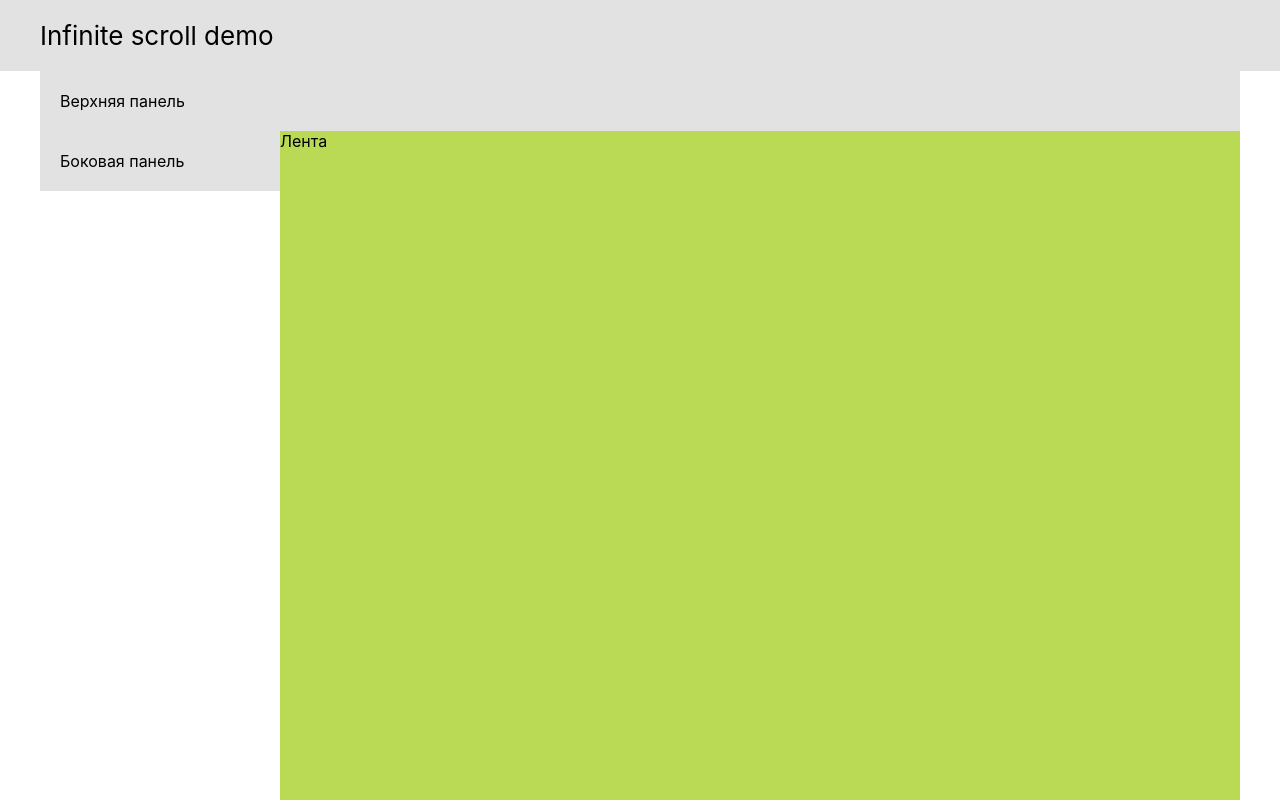
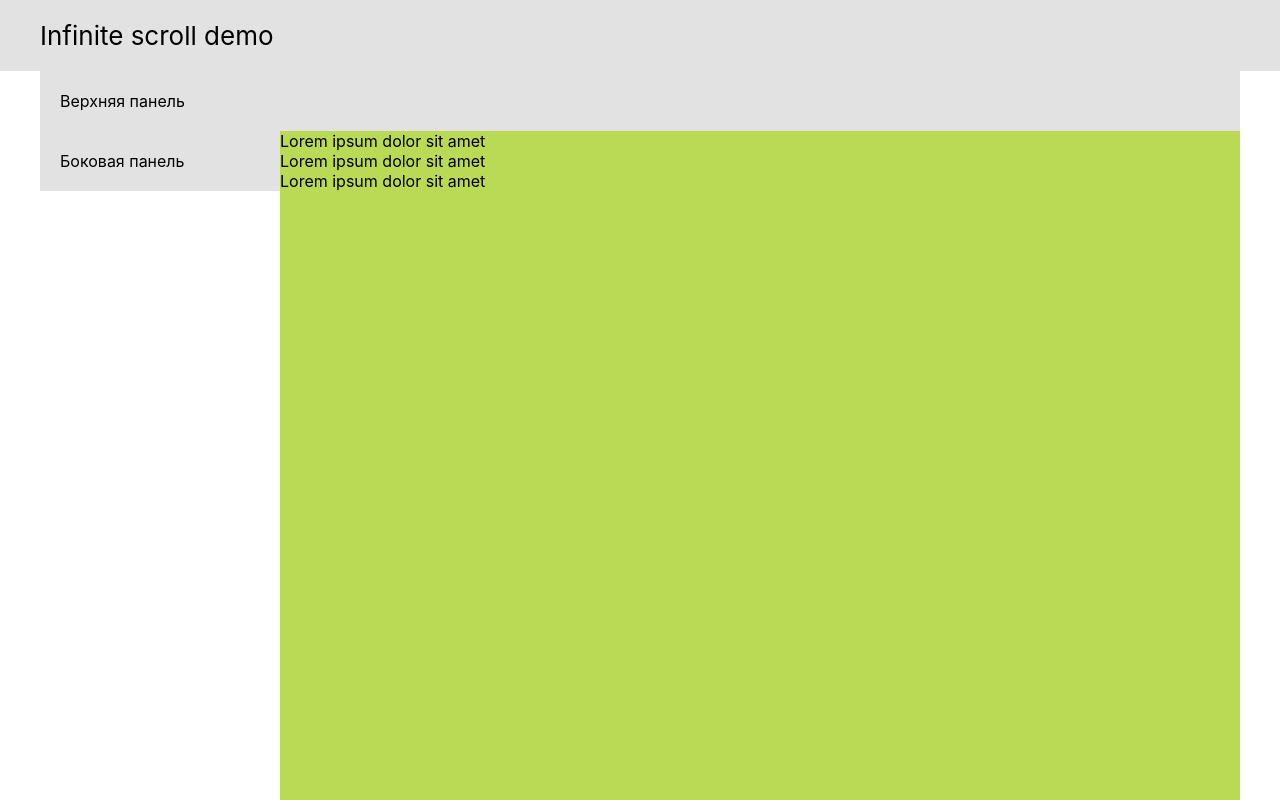
Before and after one commit to beardlessman/infinite-scroll, a React (Create React App) app: page / in a window 1280 px wide. Shown: the top 800 px of the page. Built offline with nearby package versions, Linux system fonts and the light colour scheme; the HTML template or start-up script is replaced by a standard one.

Commit message:
реализует компонент Feed

```diff
--- a/src/App.css
+++ /dev/null
@@ -1,32 +0,0 @@
-.App {
-  text-align: center;
-}
-
-.App-logo {
-  animation: App-logo-spin infinite 20s linear;
-  height: 40vmin;
-}
-
-.App-header {
-  background-color: #282c34;
-  min-height: 100vh;
-  display: flex;
-  flex-direction: column;
-  align-items: center;
-  justify-content: center;
-  font-size: calc(10px + 2vmin);
-  color: white;
-}
-
-.App-link {
-  color: #61dafb;
-}
-
-@keyframes App-logo-spin {
-  from {
-    transform: rotate(0deg);
-  }
-  to {
-    transform: rotate(360deg);
-  }
-}
--- a/src/App.tsx
+++ b/src/App.tsx
@@ -1,14 +1,12 @@
 import React, { Component } from 'react';
 import Layout from './components/Layout';
-import InfiniteScrollPage from './features/InfiniteScrollPage';
-
-import './App.css';
+import FeedPage from './pages/FeedPage';
 
 class App extends Component {
   render() {
     return (
       <Layout>
-        <InfiniteScrollPage />
+        <FeedPage />
       </Layout>
     );
   }
--- /dev/null
+++ b/src/components/Item/index.tsx
@@ -0,0 +1,16 @@
+import * as React from 'react';
+import IItem from '../../types/Item';
+
+// import './style.css';
+
+interface IProps {
+  data: IItem;
+}
+
+class Item extends React.Component<IProps> {
+  render() {
+    return <div className="item">{this.props.data.text}</div>;
+  }
+}
+
+export default Item;
--- /dev/null
+++ b/src/features/Feed/index.tsx
@@ -0,0 +1,24 @@
+import * as React from 'react';
+import Item from '../../components/Item';
+import feed from '../../stubs/feed';
+
+// import './style.css';
+
+class Feed extends React.Component {
+  render() {
+    //   const {list } = this.props;
+    const list = feed;
+
+    console.log(list);
+
+    return (
+      <div className="feed">
+        {list.map(item => (
+          <Item key={item.id} data={item} />
+        ))}
+      </div>
+    );
+  }
+}
+
+export default Feed;
--- a/src/features/InfiniteScrollPage/index.tsx
+++ b/src/pages/FeedPage/index.tsx
@@ -1,9 +1,10 @@
 import * as React from 'react';
 import Panel from '../../components/Panel';
+import Feed from '../../features/Feed';
 
 import './style.css';
 
-class InfiniteScrollPage extends React.Component {
+class FeedPage extends React.Component {
   render() {
     return (
       <div className="page">
@@ -14,11 +15,13 @@ class InfiniteScrollPage extends React.Component {
           <div className="page__sidebar">
             <Panel>Боковая панель</Panel>
           </div>
-          <div className="page__content">Лента</div>
+          <div className="page__content">
+            <Feed />
+          </div>
         </div>
       </div>
     );
   }
 }
 
-export default InfiniteScrollPage;
+export default FeedPage;
--- /dev/null
+++ b/src/stubs/feed.ts
@@ -0,0 +1,19 @@
+import IItem from '../types/Item';
+
+const feed: IItem[] = [
+  {
+    id: 0,
+    text: 'Lorem ipsum dolor sit amet',
+  },
+
+  {
+    id: 1,
+    text: 'Lorem ipsum dolor sit amet',
+  },
+  {
+    id: 2,
+    text: 'Lorem ipsum dolor sit amet',
+  },
+];
+
+export default feed;
--- /dev/null
+++ b/src/types/Item.ts
@@ -0,0 +1,4 @@
+export default interface IItem {
+  id: number;
+  text: string;
+}
```
Also changed, not shown: src/pages/FeedPage/style.css (renamed from src/features/InfiniteScrollPage/style.css).
